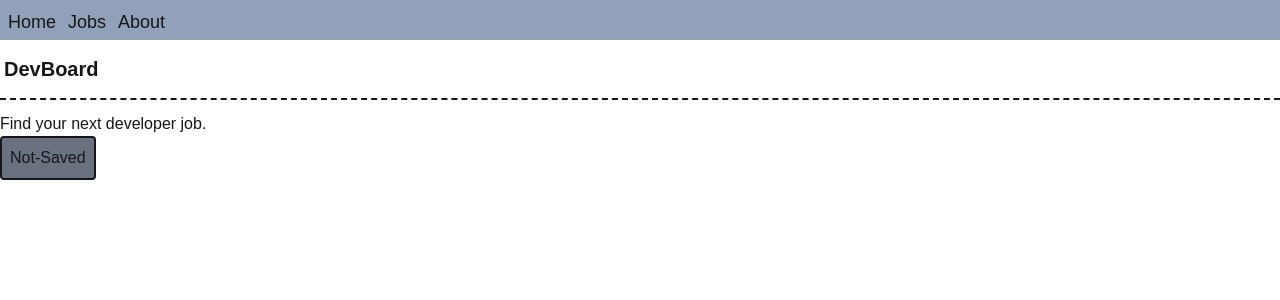
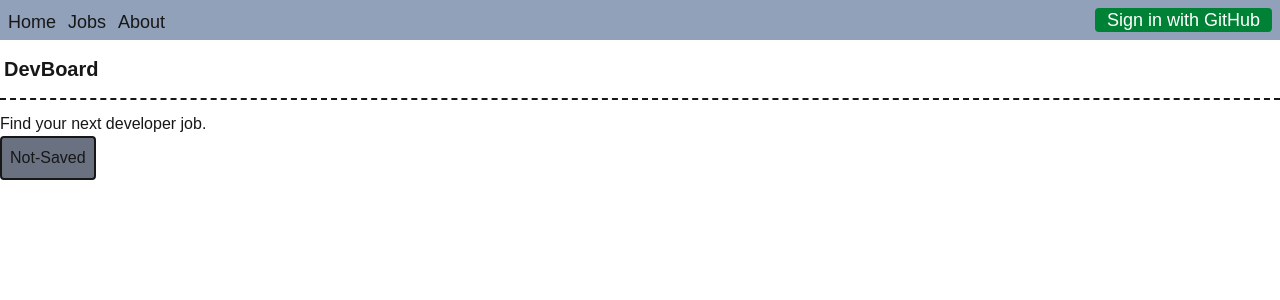
Before and after one commit to MarziLightSep/jobboard, a Next.js app: page / in a window 1280 px wide. Shown: the top 300 px of the page. Built offline with nearby package versions, Linux system fonts and the light colour scheme; no server answers.

Commit message:
add GitHub OAuth authentication with Auth.js

```diff
--- /dev/null
+++ b/app/api/auth/[...nextauth]/route.js
@@ -0,0 +1,3 @@
+import { handlers } from "@/auth";
+
+export const {GET, POST} = handlers;
--- /dev/null
+++ b/app/components/AuthButton.js
@@ -0,0 +1,28 @@
+"use client"
+
+import { signIn, signOut } from "next-auth/react";
+import { useSession } from "next-auth/react";
+
+export default function AuthButton() {
+    const {data: session} = useSession();
+
+    if (session) {
+        return (
+          <div className="flex items-center gap-3">
+            <span className="text-sm text-lime-200 font-bold">{session.user.name}</span>
+            <button
+              onClick={() => signOut()}
+              className="bg-gray-600 px-3 py-1 rounded cursor-pointer hover:bg-gray-500"
+            >
+              Sign out
+            </button>
+          </div>
+        );
+    }
+
+    return (
+        <button onClick={() => signIn("github")} className="bg-green-700 text-white px-3 py-2 rounded hover:bg-green-600 cursor-pointer flex items-center">
+        Sign in with GitHub
+        </button>
+    );
+}
--- a/app/layout.js
+++ b/app/layout.js
@@ -1,6 +1,8 @@
 import { Geist, Geist_Mono } from "next/font/google";
 import "./globals.css";
 import Link from "next/link";
+import { SessionProvider } from "next-auth/react";
+import AuthButton from "./components/AuthButton";
 
 const geistSans = Geist({
   variable: "--font-geist-sans",
@@ -24,12 +26,32 @@ export default function RootLayout({ children }) {
       className={`${geistSans.variable} ${geistMono.variable} h-full antialiased`}
     >
       <body className="min-h-full flex flex-col">
-        <nav className="h-10 bg-slate-400 flex gap-3 p-2 text-lg">
-          <Link className="hover:text-black hover:border-b-2 transition-all duration-300" href={"/"}>Home</Link>
-          <Link className="hover:text-black hover:border-b-2 transition-all duration-300" href={"/jobs"}>Jobs</Link>
-          <Link className="hover:text-black hover:border-b-2 transition-all duration-300" href={"/about"}>About</Link>
-        </nav>
-        {children}
+        <SessionProvider>
+          <nav className="h-10 bg-slate-400 flex justify-between gap-3 p-2 text-lg">
+            <div className="flex gap-3">
+              <Link
+                className="hover:text-black hover:border-b-2 transition-all duration-300"
+                href={"/"}
+              >
+                Home
+              </Link>
+              <Link
+                className="hover:text-black hover:border-b-2 transition-all duration-300"
+                href={"/jobs"}
+              >
+                Jobs
+              </Link>
+              <Link
+                className="hover:text-black hover:border-b-2 transition-all duration-300"
+                href={"/about"}
+              >
+                About
+              </Link>
+            </div>
+            <AuthButton />
+          </nav>
+          {children}
+        </SessionProvider>
       </body>
     </html>
   );
--- /dev/null
+++ b/auth.js
@@ -0,0 +1,7 @@
+import NextAuth from "next-auth";
+import GitHub from "next-auth/providers/github";
+
+
+export const {handlers, auth, signIn, signOut} = NextAuth({
+    providers: [GitHub],
+});
--- a/package.json
+++ b/package.json
@@ -11,6 +11,7 @@
   "dependencies": {
     "mongoose": "^9.9.3",
     "next": "16.3.1",
+    "next-auth": "^5.0.0-beta.32",
     "react": "19.2.8",
     "react-dom": "19.2.8"
   },
```
Also changed, not shown: 1 other file (tests, documents, lock files or other folders).
